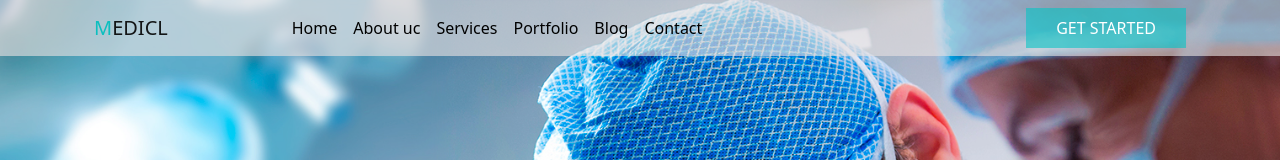
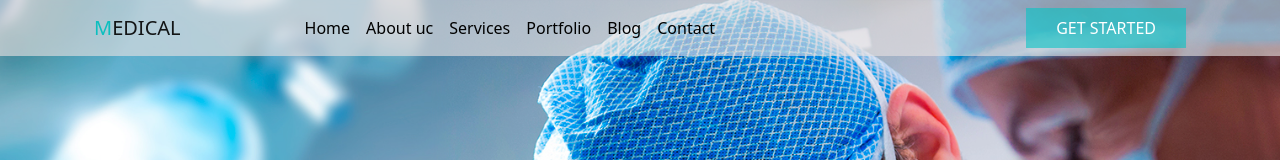
Before and after one commit to Abdulaziz1234567/Medical-for-Abdulaziz, a plain HTML site: page index.html in a window 1280 px wide. Shown: the top 160 px of the page. Drawn offline with Linux system fonts and the light colour scheme.

Commit message:
Update index.html

```diff
--- a/index.html
+++ b/index.html
@@ -16,7 +16,7 @@
 
                 <nav class="navbar navbar-expand-lg navbar-light  ">
                     <div class="container-fluid">
-                      <a class="navbar-brand" href="#"><span>M</span>EDICL</a>
+                      <a class="navbar-brand" href="#"><span>M</span>EDICAL</a>
                       <button class="navbar-toggler" type="button" data-bs-toggle="collapse" data-bs-target="#navbarSupportedContent" aria-controls="navbarSupportedContent" aria-expanded="false" aria-label="Переключатель навигации">
                         <span class="navbar-toggler-icon"></span>
                       </button>
```
